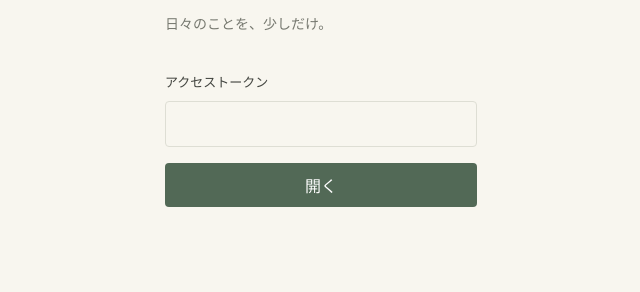
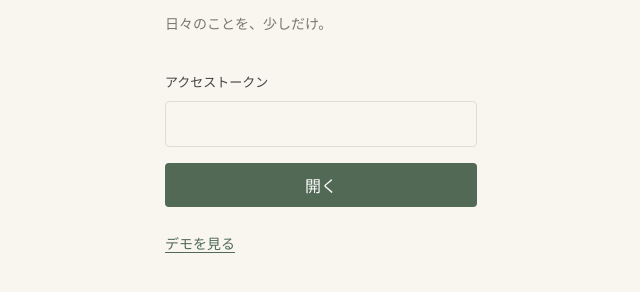
Before and after one commit to fujithuro/three-line-diary, a website with bundled scripts: page public/index.html in a window 1280 px wide. Shown: the part 198-490 px from the top of the page, without its empty margins (319-959 px from the left). Built offline with nearby package versions, Linux system fonts and the light colour scheme.

Commit message:
feat: ログイン画面からデモへ案内する
トークンを持たない訪問者もアプリを試せると分かるよう、控えめなデモリンクを追加する。

```diff
--- a/public/index.html
+++ b/public/index.html
@@ -1,7 +1,7 @@
 <!doctype html>
 <html lang="ja"><head><meta charset="utf-8"><meta name="viewport" content="width=device-width,initial-scale=1"><meta name="theme-color" content="#f8f6ef"><title>三行日記</title><link rel="stylesheet" href="/style.css"><link rel="manifest" href="/manifest.webmanifest"><link rel="apple-touch-icon" href="/icon-192.png"><link rel="icon" href="/icon.svg"></head>
 <body>
-<section id="login" class="login"><h1>三行日記</h1><p>日々のことを、少しだけ。</p><form id="login-form"><label for="token">アクセストークン</label><input id="token" type="password" autocomplete="current-password" required><button>開く</button></form><p id="login-error" role="status"></p></section>
+<section id="login" class="login"><h1>三行日記</h1><p>日々のことを、少しだけ。</p><form id="login-form"><label for="token">アクセストークン</label><input id="token" type="password" autocomplete="current-password" required><button>開く</button></form><p id="login-error" role="status"></p><p><a class="login-demo" href="/demo">デモを見る</a></p></section>
 <div id="notebook" hidden><header><h1>三行日記<span id="demo-badge" class="badge" hidden>デモ</span></h1><button id="today">今日へ</button></header><main><p id="demo-note" hidden>架空の日記でお試しいただけます。編集・保存・履歴の復元もできますが、再読み込みすると元に戻ります。</p><button id="older">過去をさらに読み込む</button><p id="notice" role="status"></p><div id="days"></div><footer>今日のことを、あなたの言葉で。</footer></main></div>
 <dialog id="editor" aria-labelledby="editor-title" aria-describedby="editor-hint">
   <p class="editor-label">編集中</p>
--- a/public/style.css
+++ b/public/style.css
@@ -21,3 +21,5 @@ body:has(dialog[open]) { overflow: hidden; }
 .weekday-holiday { color: #ad4944; }
 
 #demo-note { color: var(--muted); font-size: 13px; line-height: 1.8; }
+
+.login-demo { display: inline-flex; align-items: center; min-height: 44px; color: var(--accent); text-underline-offset: 3px; }
```
